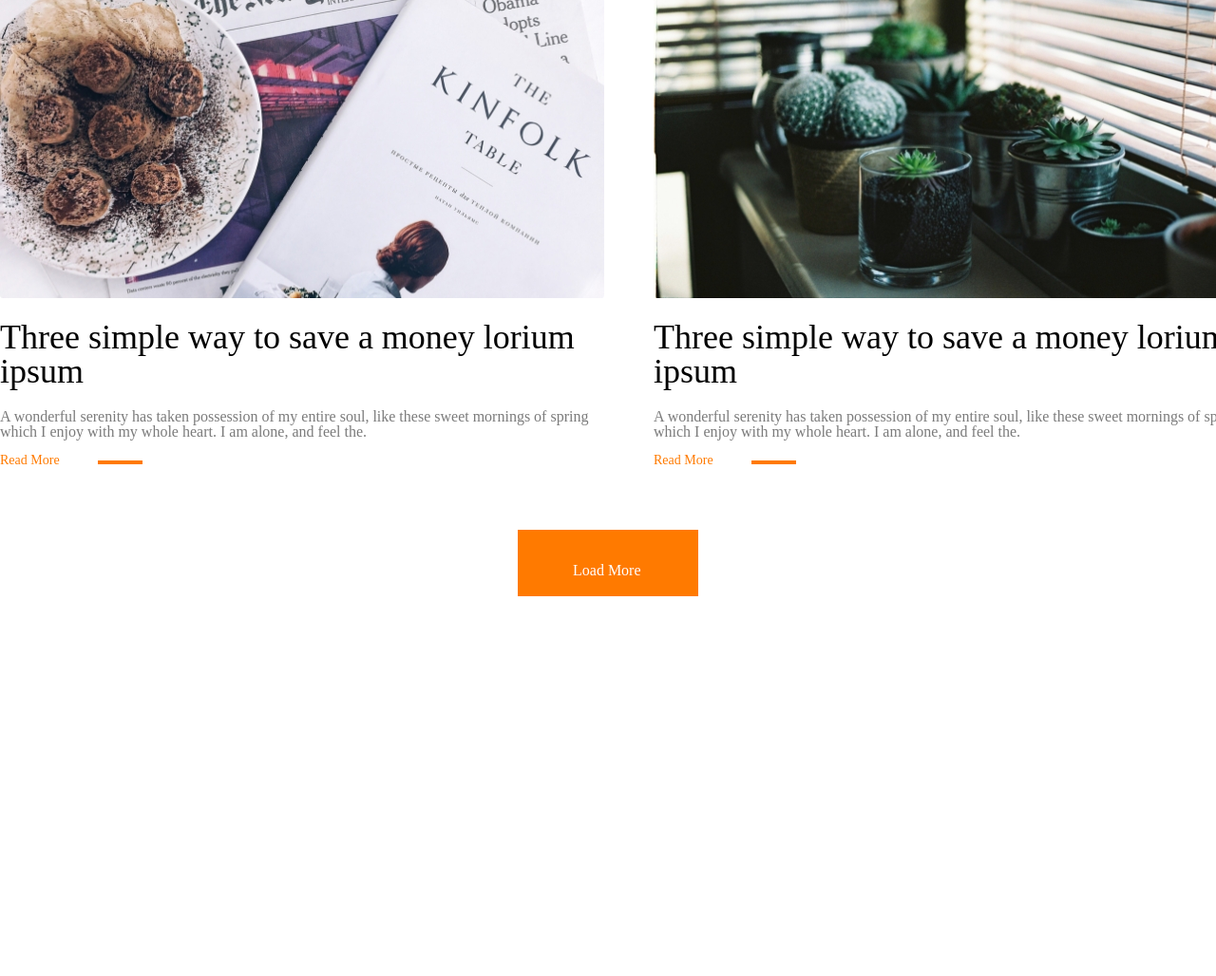
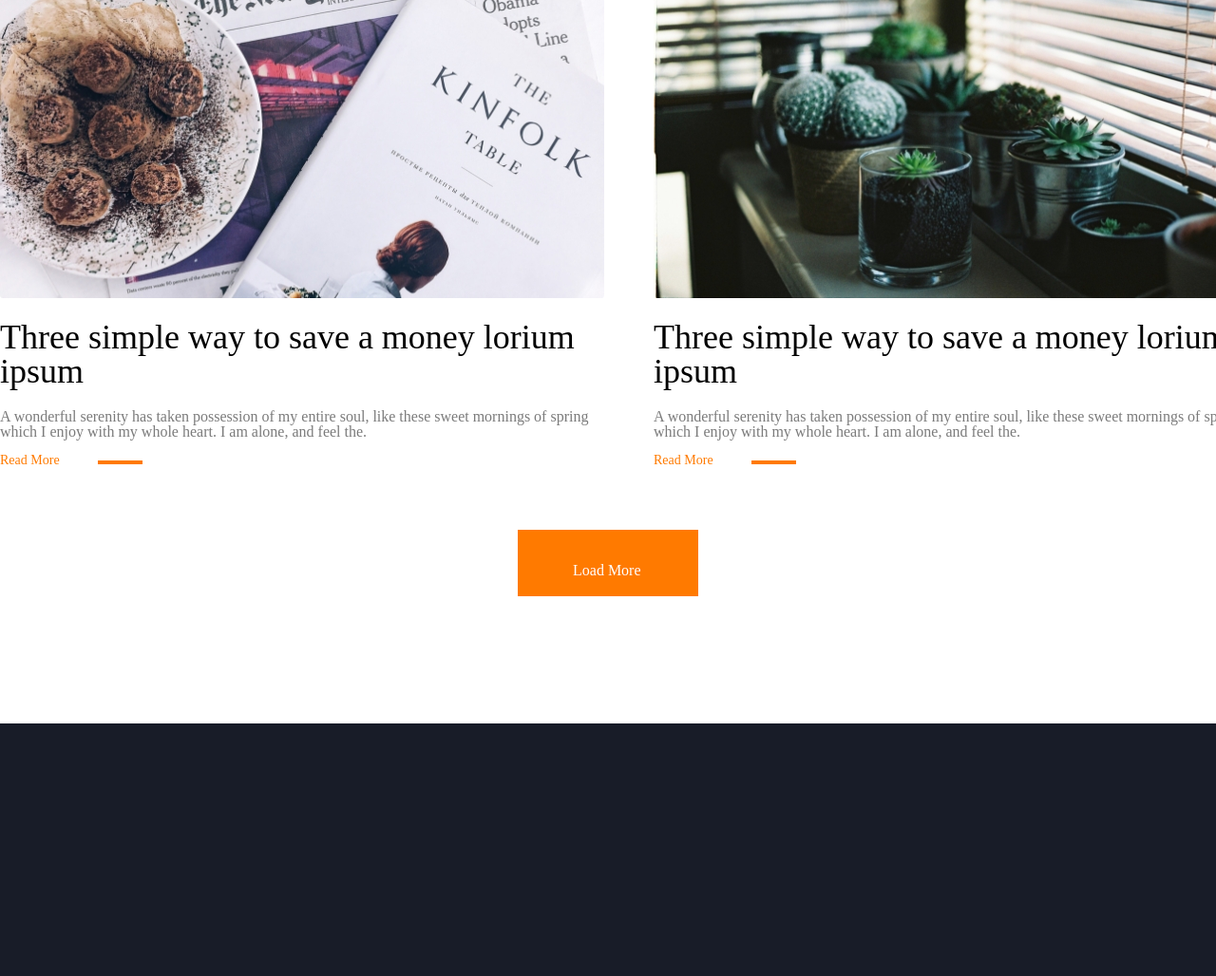
Before and after one commit to styebuchava/lesson5, a plain HTML site: page index.html in a window 1280 px wide. Shown: the part 1360-2388 px from the top of the page at 95% size. Before the commit the page ends 1988 px from the top, so only its background shows below. Drawn offline with Linux system fonts and the light colour scheme.

Commit message:
create divider

```diff
--- a/css/style.css
+++ b/css/style.css
@@ -153,3 +153,11 @@
     padding-left: 58px;
 
 }
+/* divider */
+
+.divider{
+    margin-top: 134px;
+    width: 100%;
+    height: 266px;
+    background-color: #181C28;
+}
--- a/index.html
+++ b/index.html
@@ -122,5 +122,7 @@
 
         <a href="#"><div class="orng-box">Load More</div></a>
 
+        <div class="divider"></div>
+
     </body>
 </html>
```
